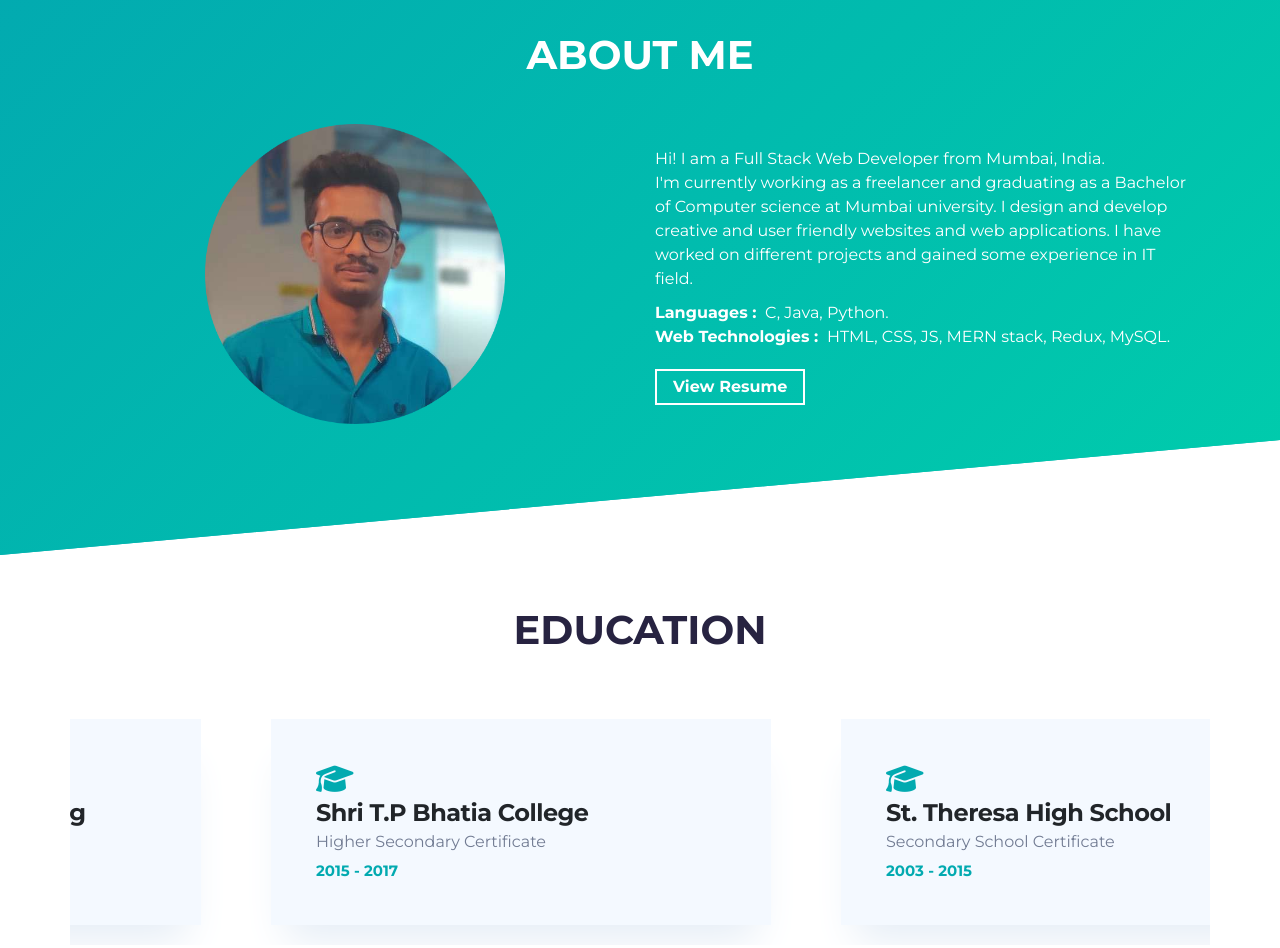
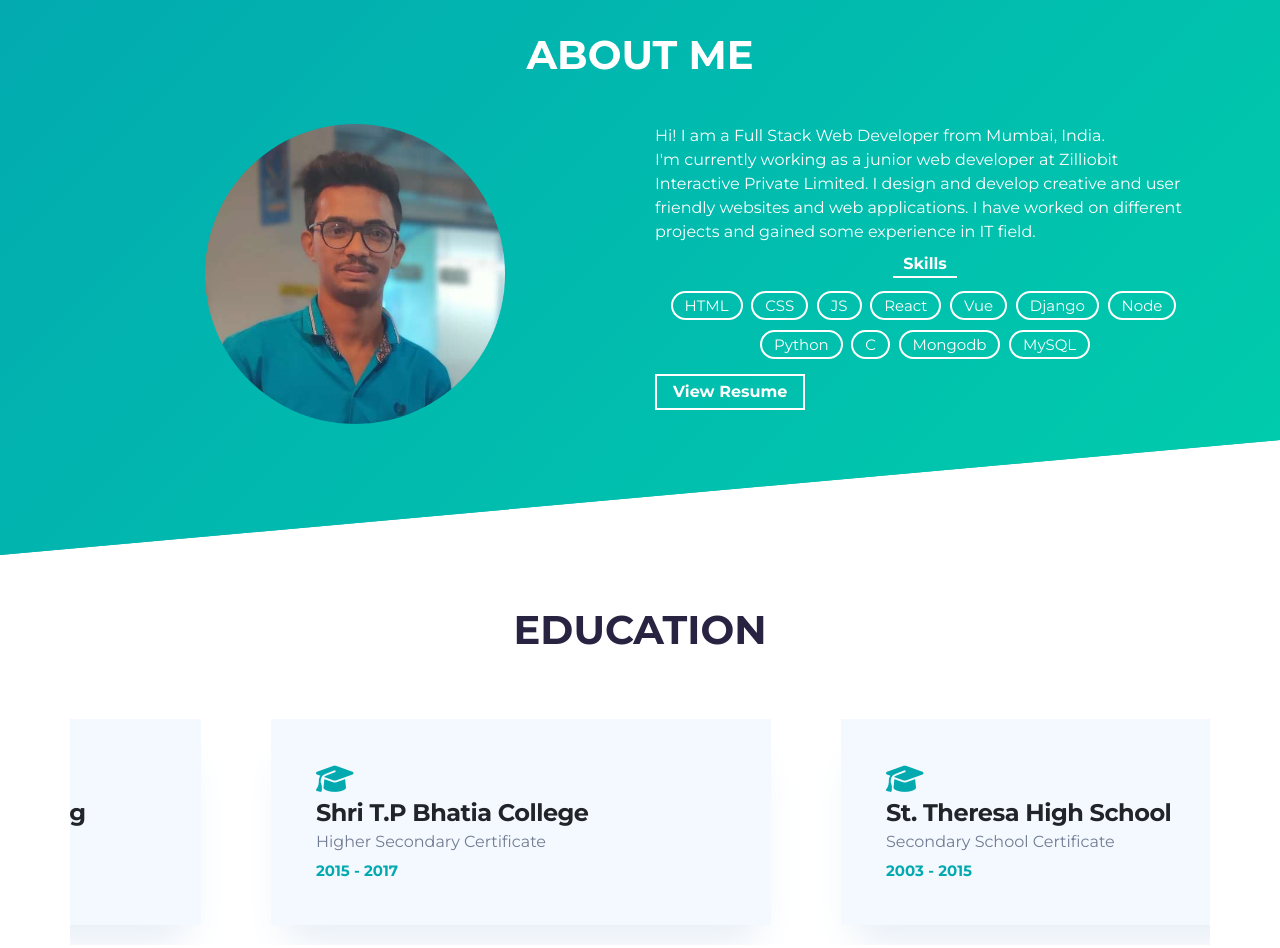
Before and after one commit to shaibazansari/shaibazansari.github.io, a plain HTML site: page index.html in a window 1280 px wide. Shown: the part 820-1768 px from the top of the page. Drawn offline with nearby package versions, Linux system fonts and the light colour scheme.

Commit message:
Added Skills chips

```diff
--- a/index.html
+++ b/index.html
@@ -38,12 +38,12 @@
     <!-- **** Hero Section **** -->
     <div id="hero" class="jumbotron">
       <div class="container">
-        <h1 class="hero-title" class="load-hidden">
+        <h1 class="hero-title">
           Hi, my name is <span class="text-color-main">Shaibaz Ansari</span>
           <br />
           I'm Full Stack Developer.
         </h1>
-        <p class="hero-cta" class="load-hidden">
+        <p class="hero-cta">
           <a class="cta-btn cta-btn--hero" href="#about">Know more</a>
         </p>
       </div>
@@ -70,17 +70,27 @@
             <div class="about-wrapper__info">
               <p class="about-wrapper__info-text">
                 Hi! I am a Full Stack Web Developer from Mumbai, India.<br />
-                I'm currently working as a freelancer and graduating as a
-                Bachelor of Computer science at Mumbai university. I design and
+                I'm currently working as a junior web developer at Zilliobit Interactive Private Limited. I design and
                 develop creative and user friendly websites and web
                 applications. I have worked on different projects and gained
                 some experience in IT field.
               </p>
-              <p class="about-wrapper__info-text">
-                <strong>Languages : </strong> &nbsp;C, Java, Python. <br />
-                <strong>Web Technologies : </strong> &nbsp;HTML, CSS, JS, MERN
-                stack, Redux, MySQL. <br />
-              </p>
+              <div class="skills">
+                <div class="skills__head">Skills</div>
+                <div class="skills__content">
+                  <span class="skill-chip">HTML</span>
+                  <span class="skill-chip">CSS</span>
+                  <span class="skill-chip">JS</span>
+                  <span class="skill-chip">React</span>
+                  <span class="skill-chip">Vue</span>
+                  <span class="skill-chip">Django</span>
+                  <span class="skill-chip">Node</span>
+                  <span class="skill-chip">Python</span>
+                  <span class="skill-chip">C</span>
+                  <span class="skill-chip">Mongodb</span>
+                  <span class="skill-chip">MySQL</span>
+                </div>
+              </div>
               <span class="d-flex mt-3">
                 <a
                   target="_blank"
@@ -108,7 +118,7 @@
               <i class="fas fa-graduation-cap fa-3x"></i>
               <h3 class="edu-card-title">Rizvi College of Engineering</h3>
               <p class="edu-card-name mb-1">Bachelor of Engineering</p>
-              <strong class="text-color-main">2017 - Present</strong>
+              <strong class="text-color-main">2017 - 2021</strong>
             </div>
             <div class="edu-card-details bg-color-light edu-card-shadow slide">
               <i class="fas fa-graduation-cap fa-3x"></i>
--- a/style.css
+++ b/style.css
@@ -3,6 +3,8 @@
 :before {
   box-sizing: border-box;
 }
+
+
 
 html {
   font-size: 62.5%;
@@ -153,16 +155,41 @@ p {
 }
 
 #about .about-wrapper__info {
-  display: flex;
   height: 100%;
-  justify-content: center;
-  flex-direction: column;
 }
 
 #about .about-wrapper__info-text {
   font-weight: 400;
   line-height: 1.5;
   text-align: left;
+}
+
+.skills .skills__head{
+  display: inline-block;
+  margin-bottom: 0.8rem;
+  padding: 0 1rem 0.3rem 1rem;
+  border-bottom: 0.2rem solid white;
+  font-size: 1.6rem;
+  font-weight: bold;
+}
+
+.skill-chip {
+  display: inline-block;
+  padding: 3px 12px;
+  margin: 5px 3px;
+  border-radius: 32px;
+  font-size: 15px;
+  border: 2px solid white;
+  cursor: pointer;
+}
+
+.skill-chip:hover{
+  background: white;
+  color: #02aab0;
+}
+
+.skill-chip:first-of-type{
+  margin-left: 0;
 }
 
 .mt-3,
```
